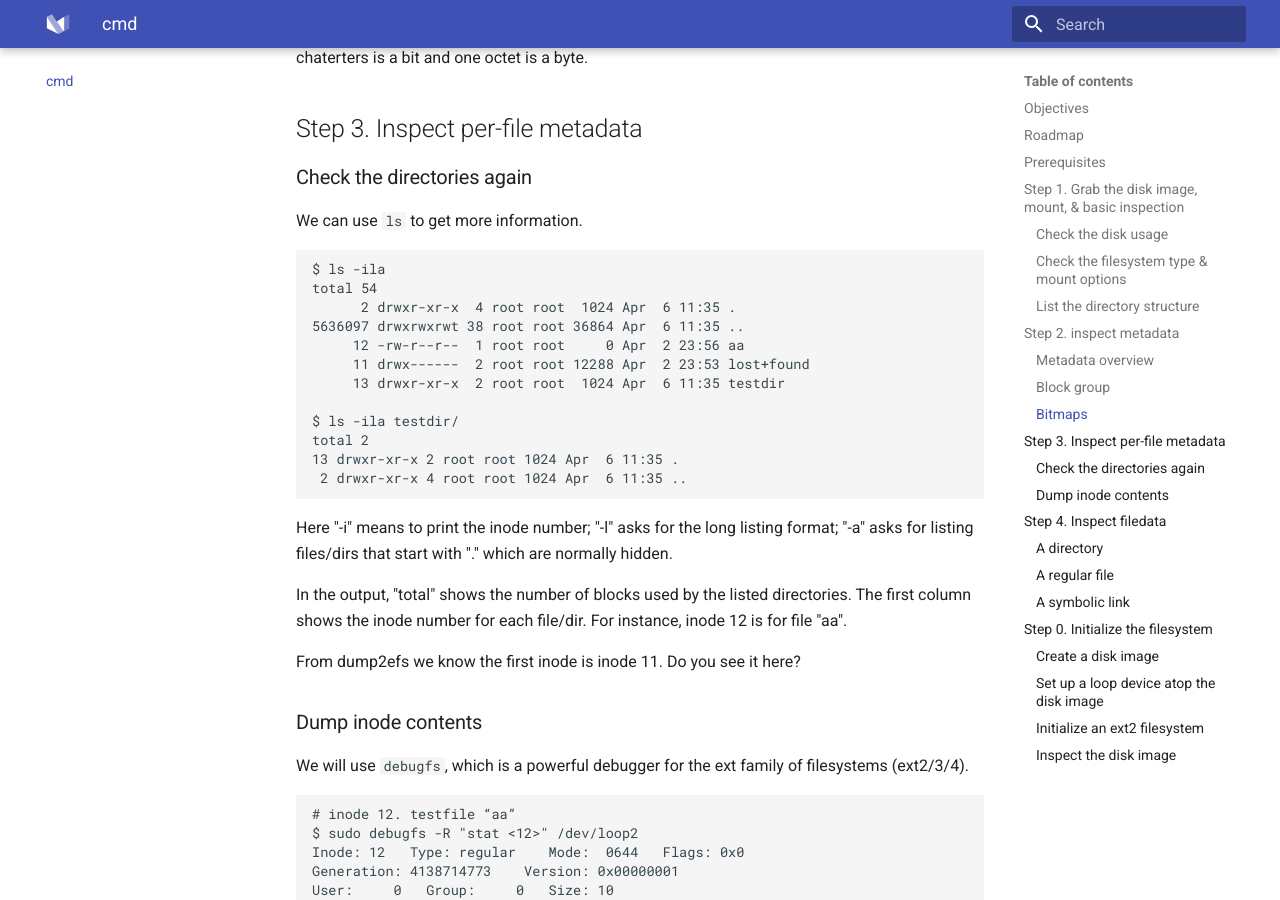
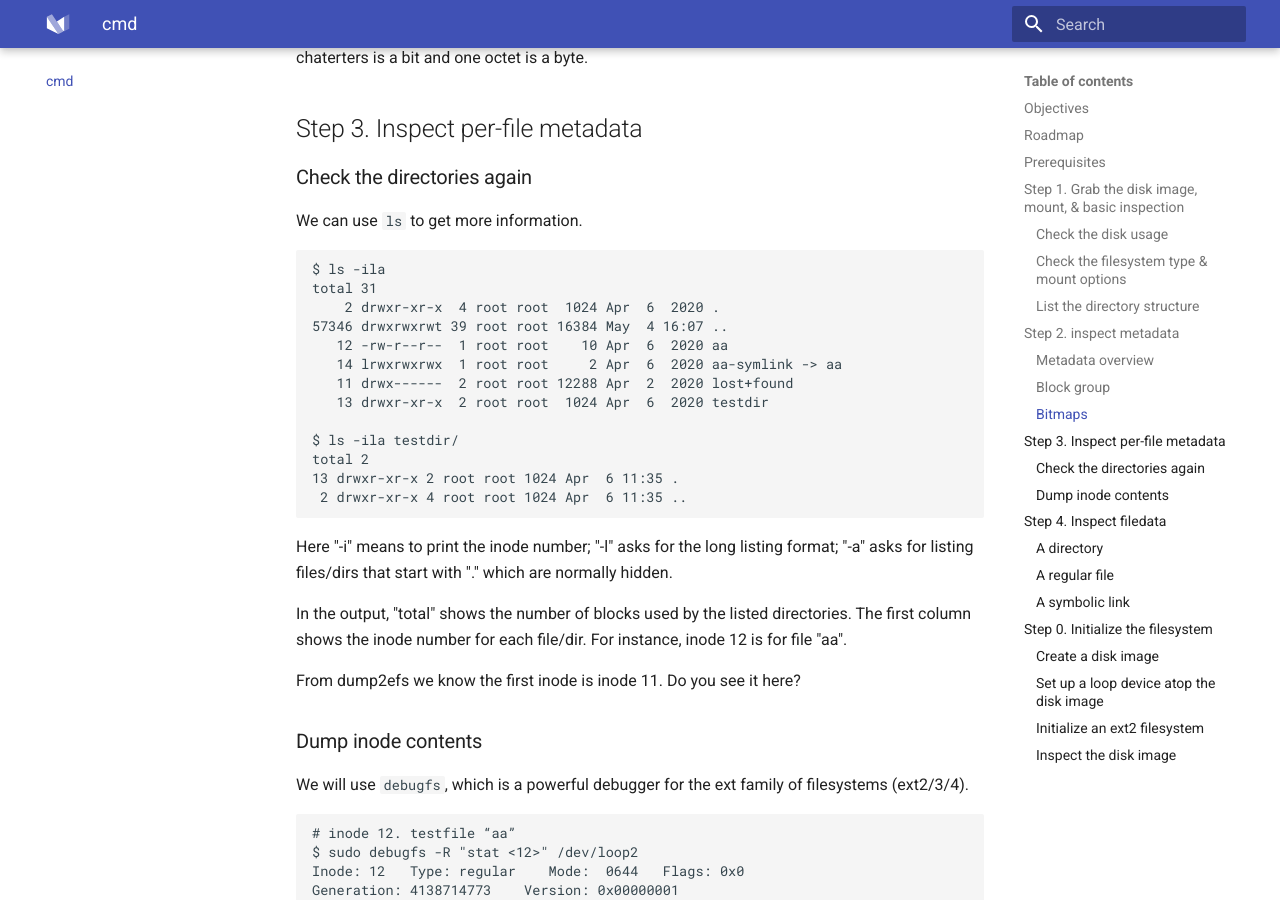
Before and after one commit to fxlin/p4-fs, an MkDocs documentation site: the page built from docs/lite.md, in a window 1280 px wide and 900 px high, scrolled down 5448 px. Built offline with MkDocs 1.6.1 and Material for MkDocs 9.7.7, drawn with Linux system fonts in a browser that asks for light colours.

Commit message:
Update lite.md
update sample output showing symlink

````diff
--- a/docs/lite.md
+++ b/docs/lite.md
@@ -215,12 +215,13 @@ We can use `ls` to get more information.
 
 ```
 $ ls -ila
-total 54
-      2 drwxr-xr-x  4 root root  1024 Apr  6 11:35 .
-5636097 drwxrwxrwt 38 root root 36864 Apr  6 11:35 ..
-     12 -rw-r--r--  1 root root     0 Apr  2 23:56 aa
-     11 drwx------  2 root root 12288 Apr  2 23:53 lost+found
-     13 drwxr-xr-x  2 root root  1024 Apr  6 11:35 testdir
+total 31
+    2 drwxr-xr-x  4 root root  1024 Apr  6  2020 .
+57346 drwxrwxrwt 39 root root 16384 May  4 16:07 ..
+   12 -rw-r--r--  1 root root    10 Apr  6  2020 aa
+   14 lrwxrwxrwx  1 root root     2 Apr  6  2020 aa-symlink -> aa
+   11 drwx------  2 root root 12288 Apr  2  2020 lost+found
+   13 drwxr-xr-x  2 root root  1024 Apr  6  2020 testdir
 
 $ ls -ila testdir/
 total 2
````
